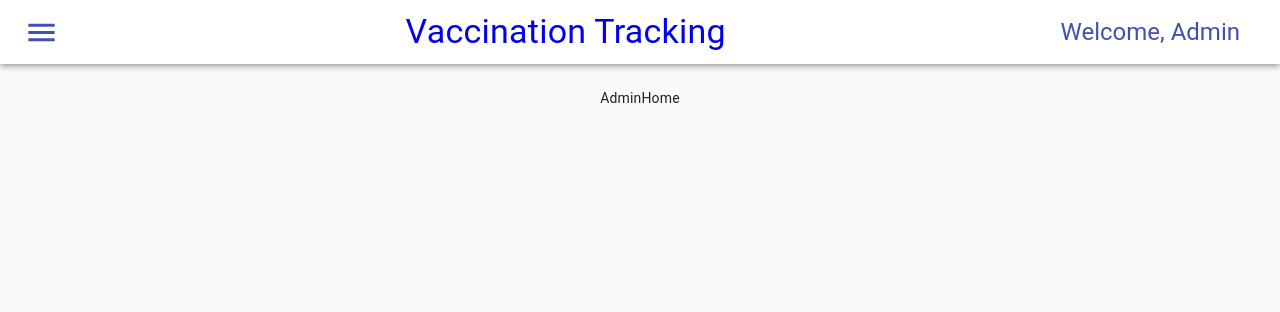
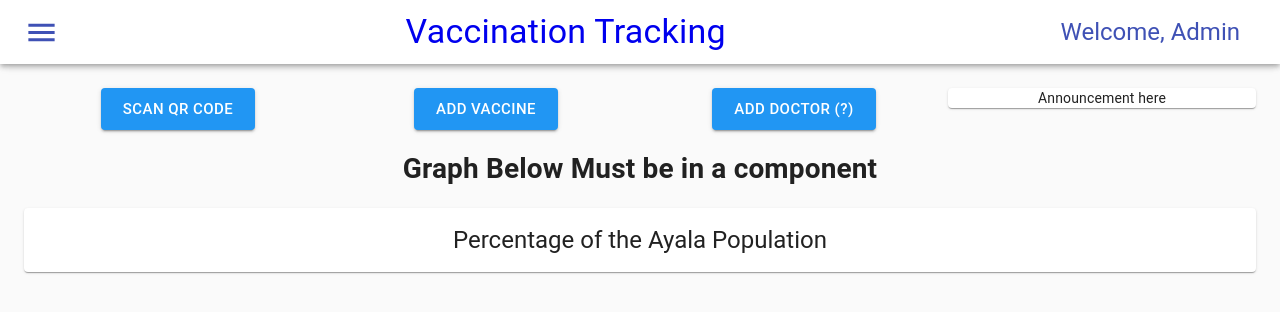
Before and after one commit to Jennelle186/VaccinationTracking, a React (Create React App) app: page /admin in a window 1280 px wide. Shown: the top 312 px of the page. Built offline with nearby package versions, Linux system fonts and the light colour scheme.

Commit message:
admin home/dashboard

```diff
--- /dev/null
+++ b/src/Admin/Components/Dashboard/dashboard.js
@@ -0,0 +1,46 @@
+import React from "react";
+import { Grid, makeStyles, Card, Typography } from "@material-ui/core";
+import ButtonForm from "../../../components/Forms/Button/button";
+
+const useStyles = makeStyles((theme) => ({
+  root: {
+    flexGrow: 1,
+  },
+  graph: {
+    padding: "1rem",
+  },
+}));
+
+const Dashboard = () => {
+  const classes = useStyles();
+  return (
+    <div className={classes.root}>
+      <Grid
+        container
+        direction="row"
+        justifyContent="flex-start"
+        alignItems="flex-start"
+      >
+        <Grid item xs>
+          <ButtonForm>Scan QR Code</ButtonForm>
+        </Grid>
+        <Grid item xs>
+          <ButtonForm>Add Vaccine</ButtonForm>
+        </Grid>
+        <Grid item xs>
+          <ButtonForm>Add Doctor (?)</ButtonForm>
+        </Grid>
+        <Grid item xs>
+          <Card>Announcement here</Card>
+        </Grid>
+      </Grid>
+      {/* Graph Below */}
+      <h1>Graph Below Must be in a component</h1>
+      <Card className={classes.graph}>
+        <Typography variant="h5">Percentage of the Ayala Population</Typography>
+      </Card>
+    </div>
+  );
+};
+
+export default Dashboard;
--- a/src/Admin/Pages/AdminHome/AdminHome.js
+++ b/src/Admin/Pages/AdminHome/AdminHome.js
@@ -1,5 +1,12 @@
+import Dashboard from "../../Components/Dashboard/dashboard";
+
 const AdminHome = () => {
-  return <div>AdminHome</div>;
+  return (
+    <div>
+      {/* AdminHome */}
+      <Dashboard />
+    </div>
+  );
 };
 
 export default AdminHome;
```
